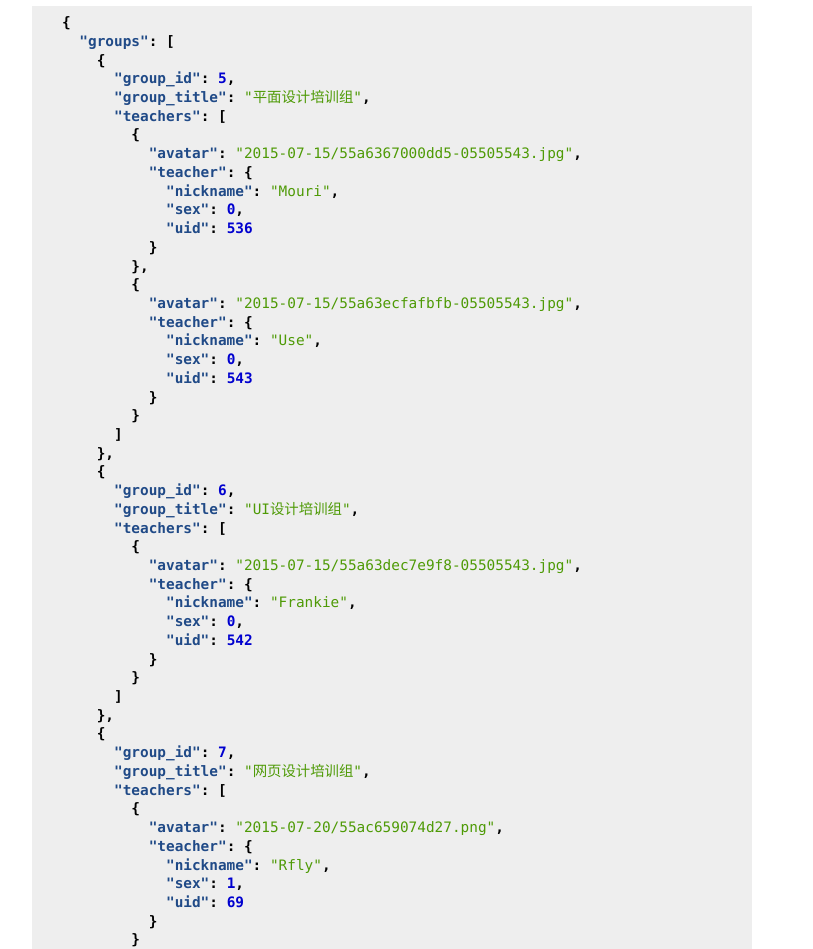
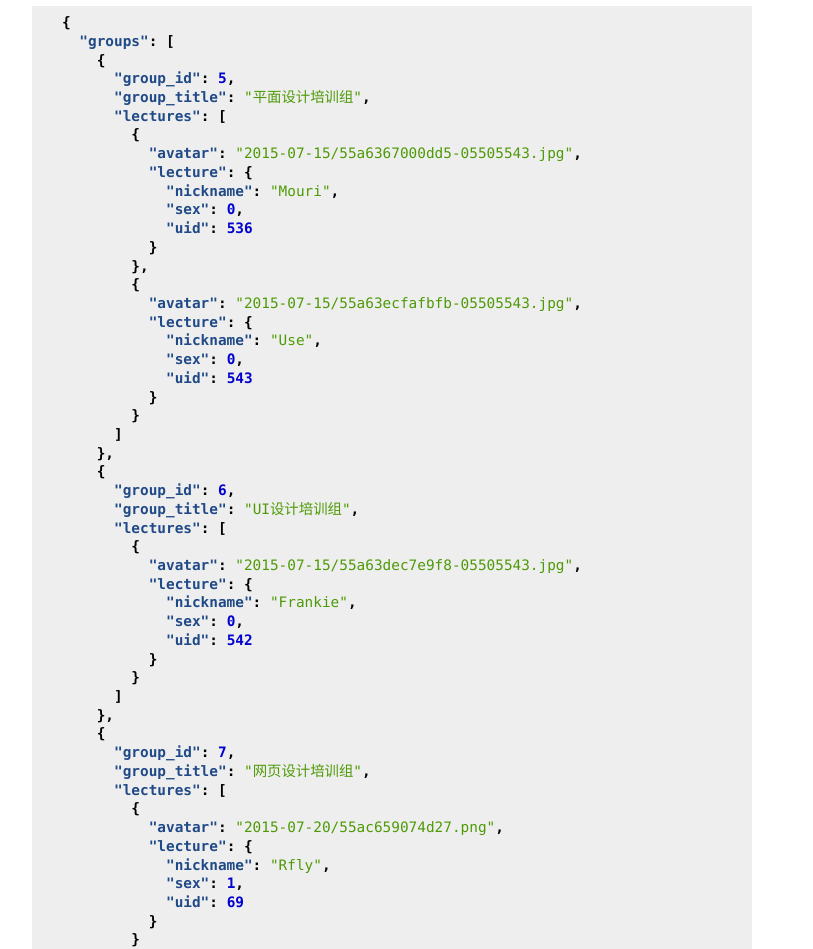
Before and after one commit to clownmelody/hisihi_api, a Sphinx documentation site: the page built from docs/lecture.rst, in a window 1280 px wide and 1400 px high, scrolled down 2546 px. Shown: the part 214-1163 px from the top of the window, without its empty margins (358-1171 px from the left). Built offline with Sphinx 7.4.7, drawn with Linux system fonts in a browser that asks for light colours.

```diff
--- a/docs/lecture.rst
+++ b/docs/lecture.rst
@@ -141,10 +141,10 @@
         {
           "group_id": 5,
           "group_title": "平面设计培训组",
-          "teachers": [
+          "lectures": [
             {
               "avatar": "2015-07-15/55a6367000dd5-05505543.jpg",
-              "teacher": {
+              "lecture": {
                 "nickname": "Mouri",
                 "sex": 0,
                 "uid": 536
@@ -152,7 +152,7 @@
             },
             {
               "avatar": "2015-07-15/55a63ecfafbfb-05505543.jpg",
-              "teacher": {
+              "lecture": {
                 "nickname": "Use",
                 "sex": 0,
                 "uid": 543
@@ -163,10 +163,10 @@
         {
           "group_id": 6,
           "group_title": "UI设计培训组",
-          "teachers": [
+          "lectures": [
             {
               "avatar": "2015-07-15/55a63dec7e9f8-05505543.jpg",
-              "teacher": {
+              "lecture": {
                 "nickname": "Frankie",
                 "sex": 0,
                 "uid": 542
@@ -177,10 +177,10 @@
         {
           "group_id": 7,
           "group_title": "网页设计培训组",
-          "teachers": [
+          "lectures": [
             {
               "avatar": "2015-07-20/55ac659074d27.png",
-              "teacher": {
+              "lecture": {
                 "nickname": "Rfly",
                 "sex": 1,
                 "uid": 69
```
Also changed, not shown: 2 other files.
